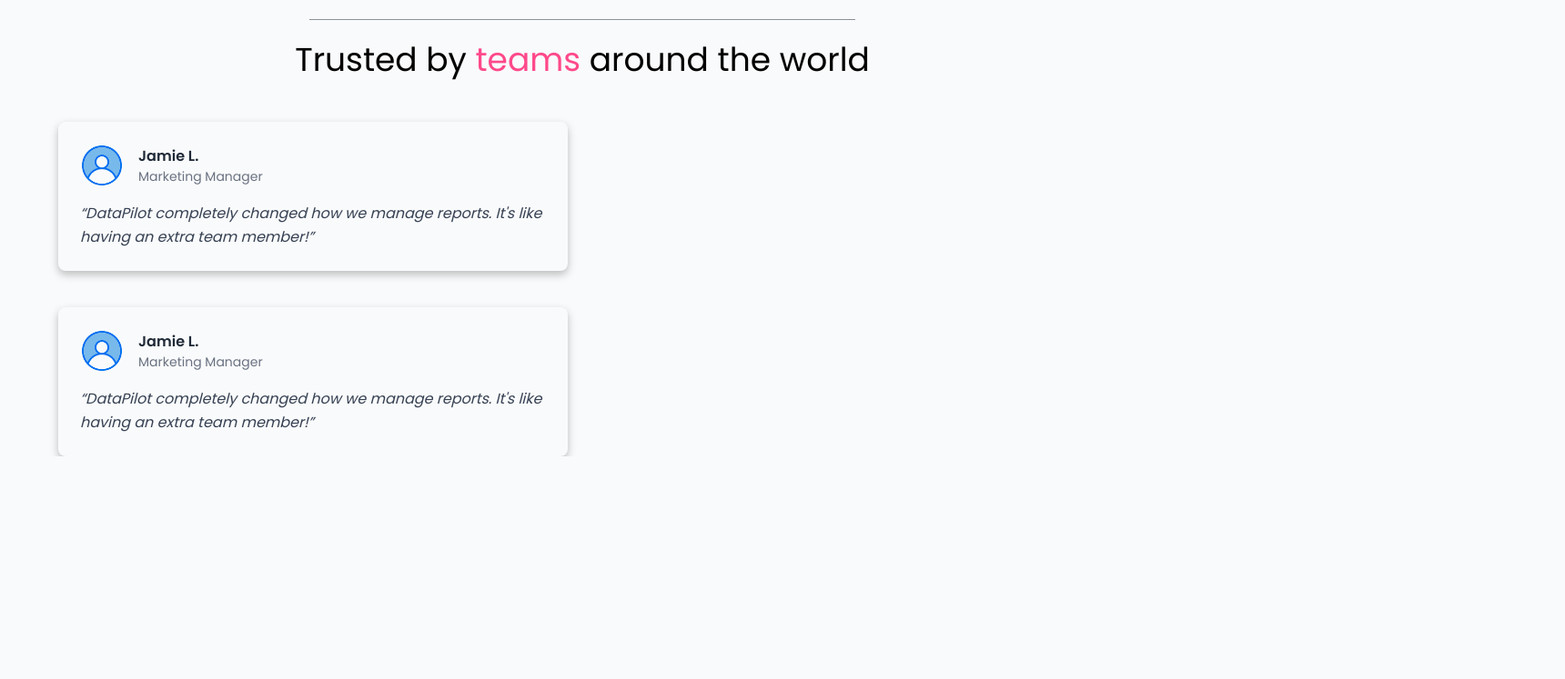
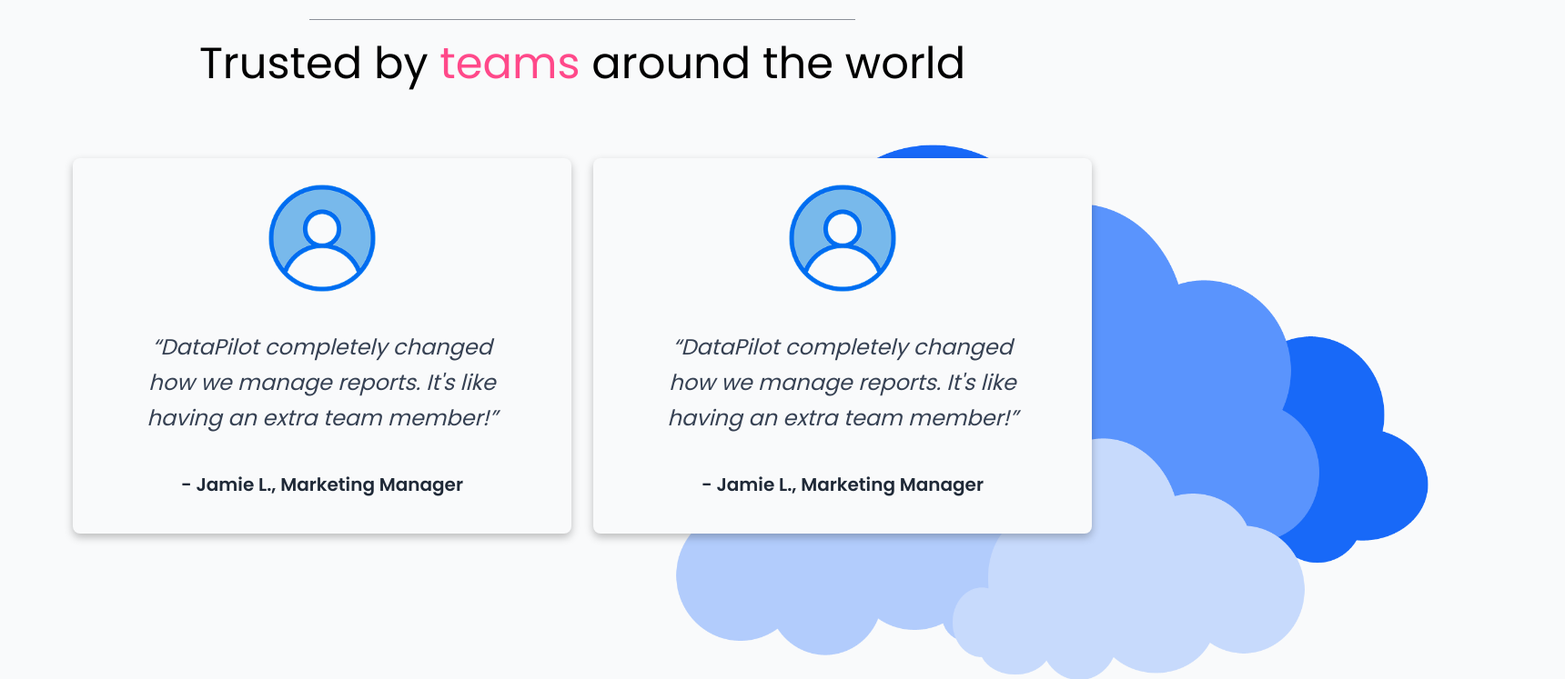
Before and after one commit to ninch1/datapilot-landing, a website: page index.html in a window 1280 px wide. Shown: the part 1236-1983 px from the top of the page at 91% size, 1720 px wide, since content can reach past the window. Before the commit the page ends 1738 px from the top, so only its background shows below. Drawn offline with Linux system fonts and the light colour scheme.

Commit message:
Made testimonials section responsive. also added cloud image.

```diff
--- a/index.html
+++ b/index.html
@@ -96,42 +96,47 @@
   </section>
   <div class="w-64 md:w-128 xl:w-150 h-px bg-dark opacity-50 mx-auto my-6"></div>
   <!-- testimonials section -->
-  <section class="px-6">
-    <div class="max-w-6xl mx-auto text-center">
-      <h2 class="text-3xl md:text-4xl mb-12">
+  <section class="relative px-6 lg:px-0">
+    <img src="./src/IMG_8054.png"
+    alt="cloud"
+    class="absolute scale-50 md:scale-45 lg:scale-60 2xl:scale-70 translate-x-[55%] md:translate-x-[45%] xl:translate-x-[42%] 2xl:translate-x-[30%] translate-y-[-33%] md:translate-y-[-34%] lg:translate-y-[-26%] xl:translate-y-[-28%] 2xl:translate-y-[-26%]  max-w-none right-0 -z-10 pointer-events-none" />
+    <div class="max-w-6xl lg:max-w-full mx-auto text-center">
+      <h2 class="text-3xl md:text-4xl lg:text-5xl mb-12 lg:mb-20">
         Trusted by <span class="text-pink">teams</span> around the world
       </h2>
 
-      <div class="grid gap-8 md:grid-cols-2">
-        <div class="bg-whitebg mb-10 p-6 rounded-lg card-shadow text-left">
-          <div class="flex items-center gap-4 mb-4">
-            <img src="./src/avatar_5178994 1.png" alt="User photo" class="w-12 h-12 rounded-full object-cover">
-            <div>
+      <div class="flex flex-col md:flex-row lg:justify-between md:gap-6 sm:mx-10 md:mx-0">
+        <div class="lg:max-w-xl lg:min-w-sm 2xl:min-w-lg lg:ml-20 2xl:ml-40 bg-whitebg mb-10 md:mb-0 md:pb-10 p-6 rounded-lg card-shadow text-left lg:text-center">
+          <div class="flex items-center gap-4 mb-4 md:pl-10 lg:pl-0 ">
+            <img src="./src/avatar_5178994 1.png" alt="User photo" class="w-12 md:w-16 lg:w-32 lg:mb-5 lg:mx-auto rounded-full object-cover">
+            <div class="lg:hidden">
               <p class="font-semibold text-dark">Jamie L.</p>
-              <p class="text-sm text-gray-500">Marketing Manager</p>
+              <p class="text-sm text-grey">Marketing Manager</p>
             </div>
           </div>
-          <p class="text-gray-700 leading-relaxed italic">
+          <p class="text-gray-700 leading-relaxed italic md:text-xl lg:text-2xl 2xl:text-3xl md:px-10 xl:px-10  lg:mb-10">
             “DataPilot completely changed how we manage reports. It's like having an extra team member!”
           </p>
+          <div class="hidden lg:block font-semibold">
+            <p class=" text-dark lg:text-xl 2xl:text-2xl">- Jamie L., Marketing Manager</p>
           </div>
         </div>
 
-      <div class="grid gap-8 md:grid-cols-2">
-        <div class="bg-whitebg p-6 rounded-lg card-shadow text-left">
-          <div class="flex items-center gap-4 mb-4">
-            <img src="./src/avatar_5178994 1.png" alt="User photo" class="w-12 h-12 rounded-full object-cover">
-            <div>
+        <div class="lg:max-w-xl lg:min-w-sm 2xl:min-w-lg lg:mr-20 2xl:mr-40 bg-whitebg mb-10 md:mb-0 md:pb-10 p-6 rounded-lg card-shadow text-left lg:text-center">
+          <div class="flex items-center gap-4 mb-4 md:pl-10 lg:pl-0 ">
+            <img src="./src/avatar_5178994 1.png" alt="User photo" class="w-12 md:w-16 lg:w-32 lg:mb-5 lg:mx-auto rounded-full object-cover">
+            <div class="lg:hidden">
               <p class="font-semibold text-dark">Jamie L.</p>
-              <p class="text-sm text-gray-500">Marketing Manager</p>
+              <p class="text-sm text-grey">Marketing Manager</p>
             </div>
           </div>
-          <p class="text-gray-700 leading-relaxed italic">
+          <p class="text-gray-700 leading-relaxed italic md:text-xl lg:text-2xl 2xl:text-3xl md:px-10 xl:px-10 lg:mb-10">
             “DataPilot completely changed how we manage reports. It's like having an extra team member!”
           </p>
+          <div class="hidden lg:block font-semibold">
+            <p class=" text-dark lg:text-xl 2xl:text-2xl">- Jamie L., Marketing Manager</p>
           </div>
         </div>
-
       </div>
   </section>
 </body>
```
Also changed, not shown: dist/styles.css. Lines whose indentation alone changed are shown as unchanged.
